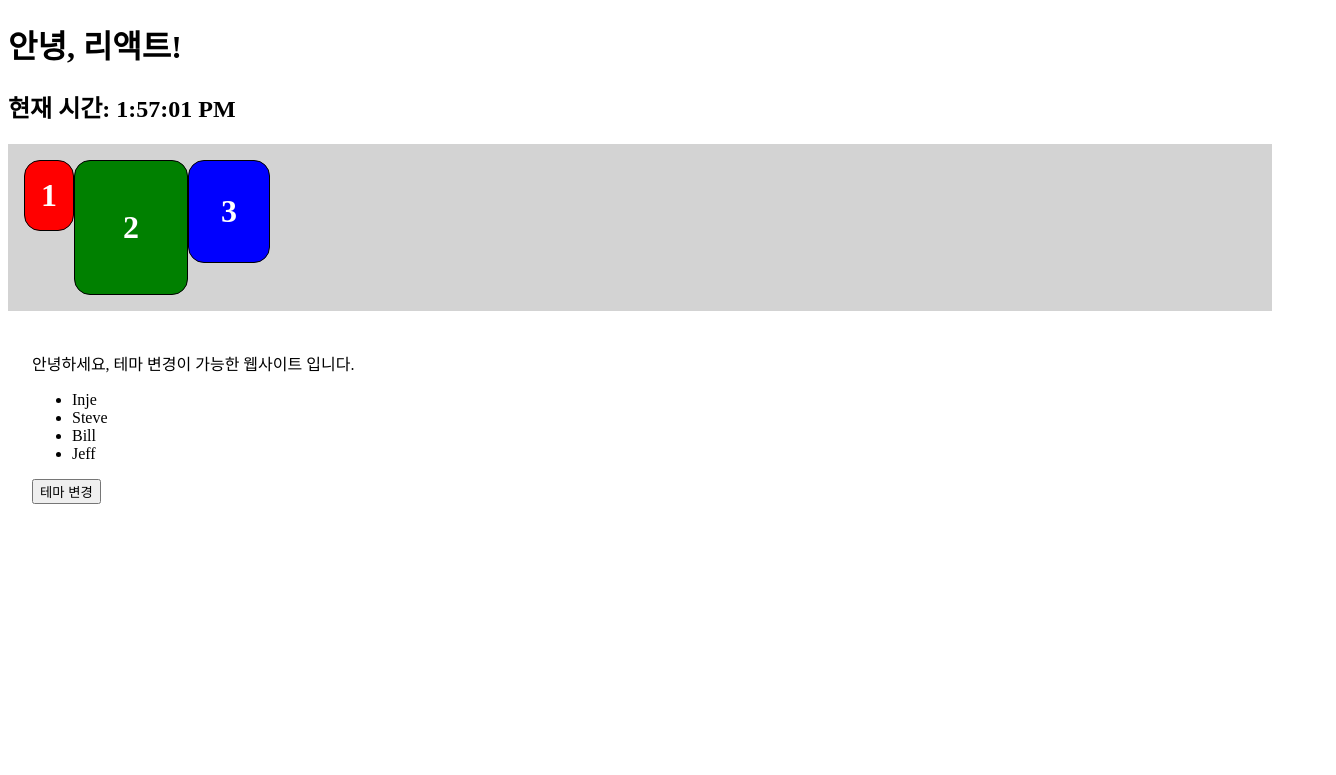
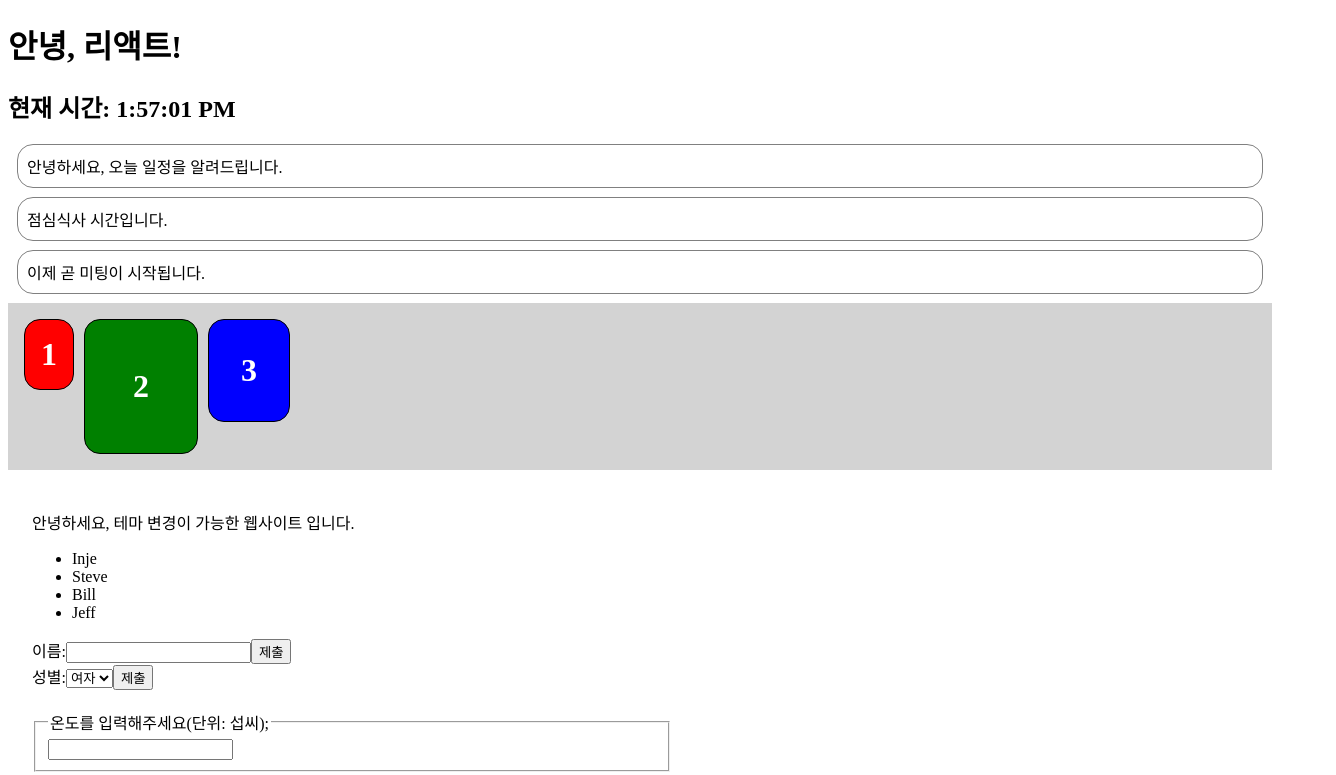
Before and after one commit to LucyYoo/React-study-first, a React (Create React App) app: page / in a window 1280 px wide. Shown: the top 775 px of the page, 1336 px wide, since content can reach past the window. Built offline with nearby package versions, Linux system fonts and the light colour scheme.

Commit message:
실습로그 변경

```diff
--- a/src/index.css
+++ /dev/null
@@ -1,13 +0,0 @@
-body {
-  margin: 0;
-  font-family: -apple-system, BlinkMacSystemFont, 'Segoe UI', 'Roboto', 'Oxygen',
-    'Ubuntu', 'Cantarell', 'Fira Sans', 'Droid Sans', 'Helvetica Neue',
-    sans-serif;
-  -webkit-font-smoothing: antialiased;
-  -moz-osx-font-smoothing: grayscale;
-}
-
-code {
-  font-family: source-code-pro, Menlo, Monaco, Consolas, 'Courier New',
-    monospace;
-}
--- a/src/index.js
+++ b/src/index.js
@@ -27,12 +27,10 @@ const root = ReactDOM.createRoot(document.getElementById('root'));
   root.render(
     <React.StrictMode>
       <Clock />
+      <NotificationList />
       <Blocks />
       <DarkOnLight />
-      <SignUp />
       <ProfileCoard />
-      <NotificationList />
-      <Calculator />
     </React.StrictMode>
   );
 
--- a/src/week2/Blocks.jsx
+++ b/src/week2/Blocks.jsx
@@ -12,6 +12,7 @@ const Wrapper = styled.div`
 
 const Block = styled.div`
     padding: ${(props) => props.padding};
+    margin-right: 10px;
     border: 1px solid black;
     border-radius: 1rem;
     background-color: ${(props) => props.backgroundColor};
--- a/src/week2/ThemeColor/MainContent.jsx
+++ b/src/week2/MainContent.jsx
@@ -1,6 +1,8 @@
 import React, { useContext } from 'react'
-import AttendanceBook from '../AttendanceBook';
-import ThemeContext from './ThemeContext'
+import AttendanceBook from './AttendanceBook';
+import ThemeContext from './ThemeColor/ThemeContext'
+import SignUp from './SignUp'
+import Calculator from './Temperature/Calculator';
 
 export default function MainContent(props) {
   const {theme, toggleTheme} = useContext(ThemeContext);
@@ -8,8 +10,8 @@ export default function MainContent(props) {
     return (
     <div
         style={{
-            width: "100vw",
-            height: "100vh",
+            width: "50vw",
+            height: "50vh",
             padding: "1.5rem",
             backgroundColor: theme == "light" ? "white" : "black",
             color: theme =="light" ? "black" : "white",
@@ -17,6 +19,8 @@ export default function MainContent(props) {
         >
             <p>안녕하세요, 테마 변경이 가능한 웹사이트 입니다.</p>
             < AttendanceBook />
+            < SignUp />
+            <Calculator />
             <button onClick={toggleTheme}>테마 변경</button>
     </div>
   )
--- a/src/week2/SignUp.jsx
+++ b/src/week2/SignUp.jsx
@@ -18,7 +18,7 @@ export default function SignUp() {
     };
 
   return (
-    <form onSubmit={handleSubmit}>
+    <form onSubmit={handleSubmit} style={{marginBottom: '20px'}}>
         <label>
             이름:
             <input
--- a/src/week2/ThemeColor/DarkOnLight.jsx
+++ b/src/week2/ThemeColor/DarkOnLight.jsx
@@ -1,6 +1,5 @@
 import React, { useCallback, useState } from 'react'
-import AttendanceBook from '../AttendanceBook';
-import MainContent from './MainContent';
+import MainContent from '../MainContent';
 import ThemeContext from './ThemeContext';
 
 export default function DarkOnLight(props) {
```
Also changed, not shown: src/week1/User/Notification/NotificationList.jsx (+9 -7 lines).
